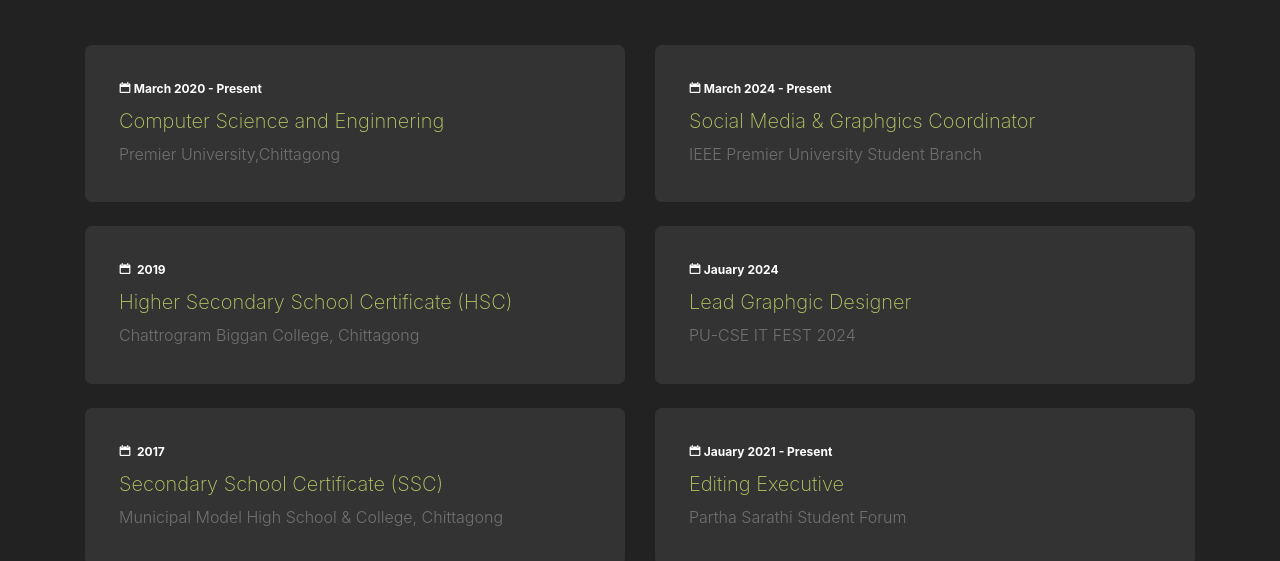
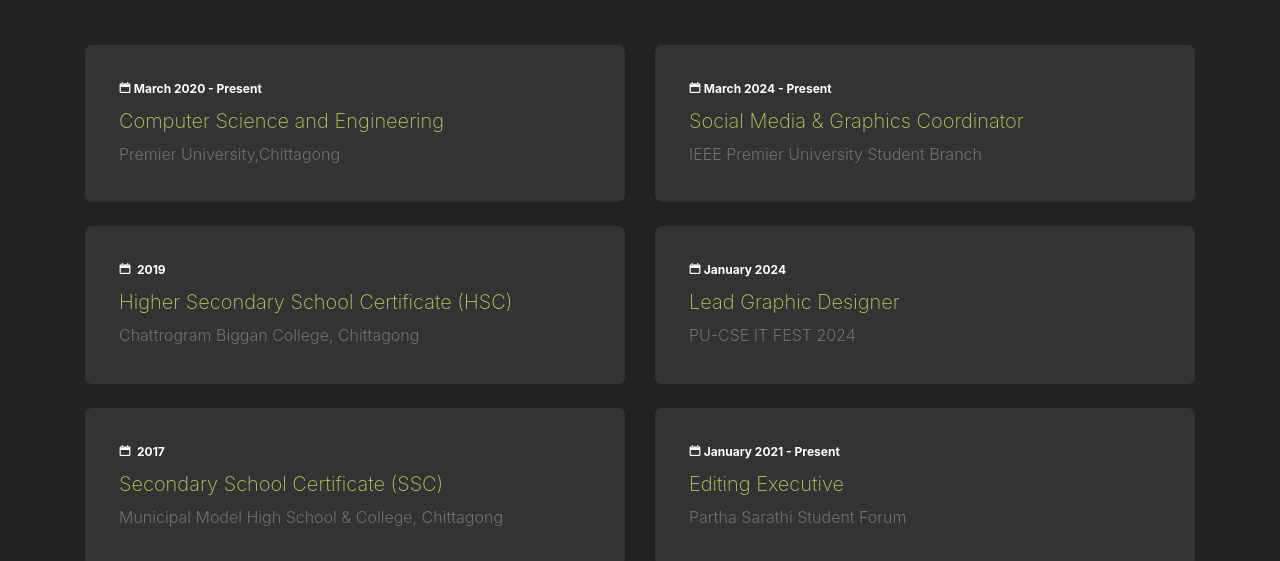
Before and after one commit to Showrovghoshroy/showrovghoshroy.github.io, a plain HTML site: page index.html in a window 1280 px wide. Shown: the part 2277-2838 px from the top of the page. Drawn offline with nearby package versions, Linux system fonts and the light colour scheme; files whose address does not match are found by name.

Commit message:
Update index.html

```diff
--- a/index.html
+++ b/index.html
@@ -300,7 +300,7 @@
 					<h2 class="mb-5">Education</h2>
 					<div class="resume-item mb-4">
 						<span class="date"><span class="icon-calendar"></span> March 2020 - Present</span>
-						<h3>Computer Science and Enginnering </h3>
+						<h3>Computer Science and Engineering </h3>
 						<!--<p>Even the all-powerful Pointing has no control about the blind texts it is an almost unorthographic.</p>
 						-->
 							<span class="school">Premier University,Chittagong </span>
@@ -327,22 +327,22 @@
 
 					<div class="resume-item mb-4">
 						<span class="date"><span class="icon-calendar"></span> March 2024 - Present </span>
-						<h3>Social Media & Graphgics Coordinator</h3>
+						<h3>Social Media & Graphics Coordinator</h3>
 						<!--<p>Even the all-powerful Pointing has no control about the blind texts it is an almost unorthographic.</p>
 						-->
 							<span class="school">IEEE Premier University Student Branch</span>
 					</div>
 
 					<div class="resume-item mb-4">
-						<span class="date"><span class="icon-calendar"></span> Jauary 2024 </span>
-						<h3>Lead Graphgic Designer</h3>
+						<span class="date"><span class="icon-calendar"></span> January 2024 </span>
+						<h3>Lead Graphic Designer</h3>
 						<!--<p>Even the all-powerful Pointing has no control about the blind texts it is an almost unorthographic.</p>
 						-->
 							<span class="school">PU-CSE IT FEST 2024</span>
 					</div>
 
 					<div class="resume-item mb-4">
-						<span class="date"><span class="icon-calendar"></span> Jauary 2021 - Present </span>
+						<span class="date"><span class="icon-calendar"></span> January 2021 - Present </span>
 						<h3>Editing Executive</h3>
 						<!--<p>Even the all-powerful Pointing has no control about the blind texts it is an almost unorthographic.</p>
 						-->
```
